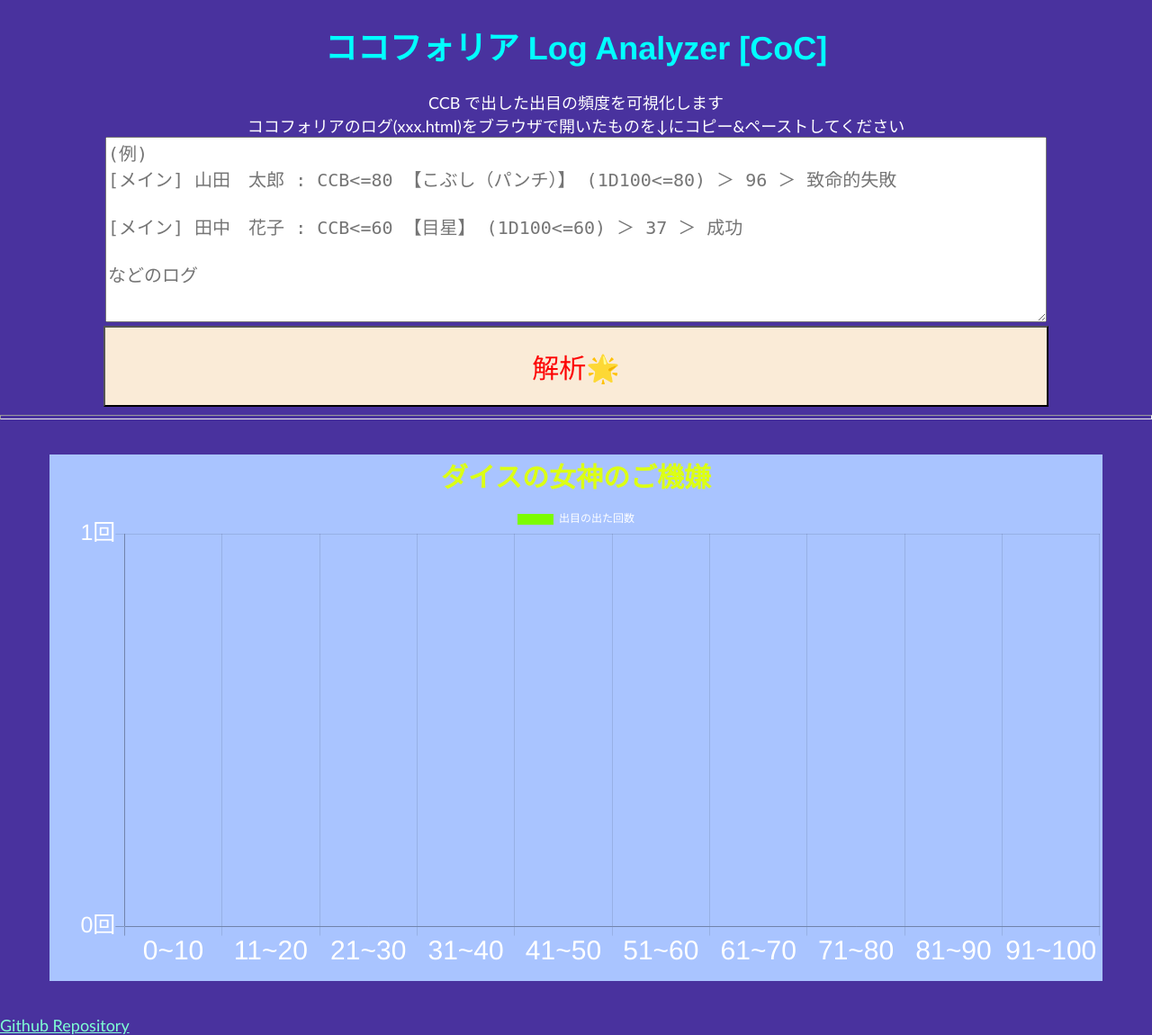
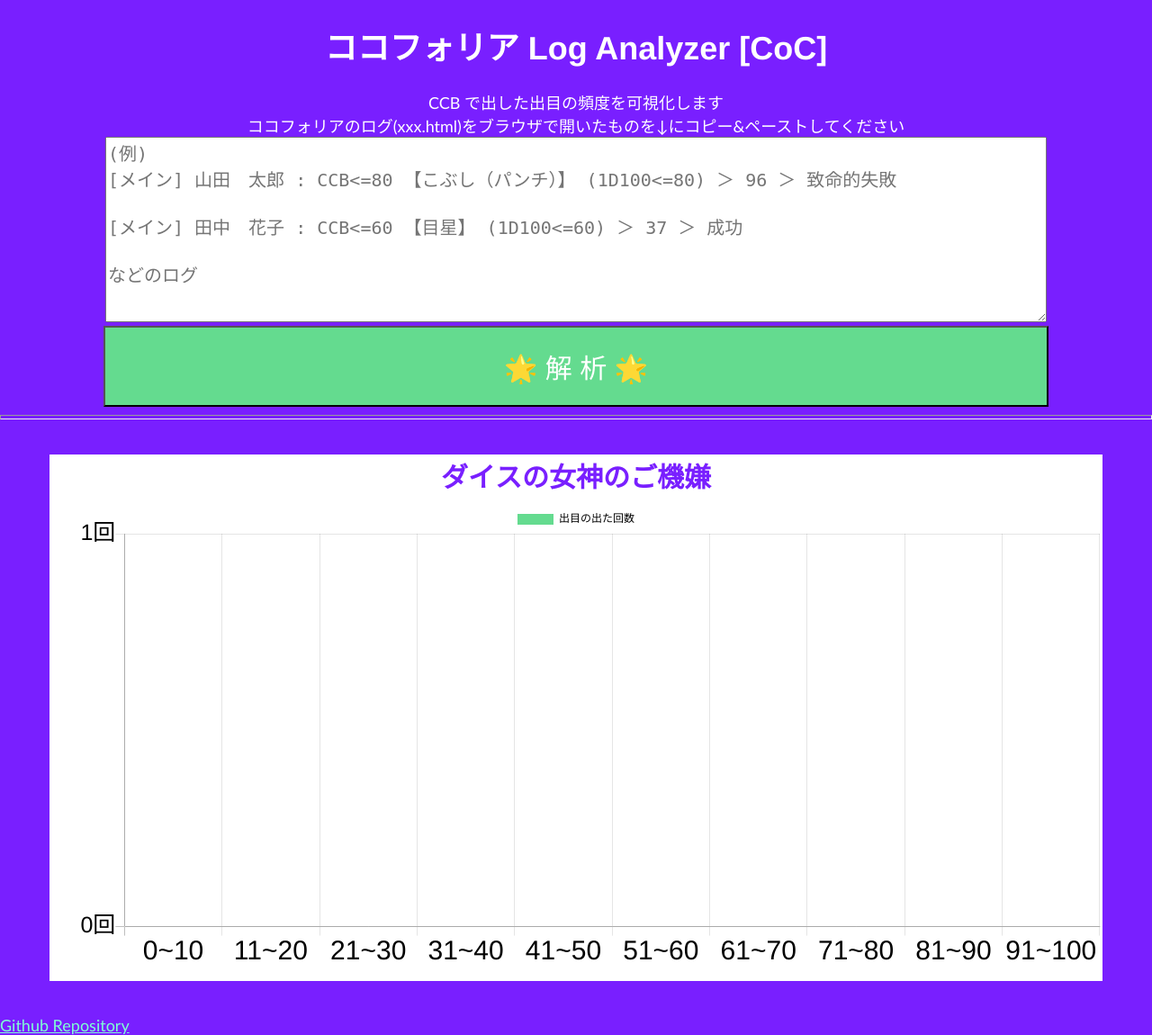
Before and after one commit to kitsystemyou/ccf-log-analyzer, a Flask app: template templates/index.html in a window 1280 px wide. Shown: the whole page at 90% size. Run offline with Flask 2, Linux system fonts and the light colour scheme; the template is opened without the code that fills it: most values are stand-ins (such as "Sample title", 1, 10 or a date in 2020); some libraries are stand-ins or nearby versions.

Commit message:
Update color balance

```diff
--- a/static/index.css
+++ b/static/index.css
@@ -3,18 +3,18 @@
         color: white;
         font-family: 'Yu Gothic', 'Gill Sans', 'Gill Sans MT', 'Trebuchet MS', sans-serif;
         font-size: 18px;
-        background-color: rgb(73, 50, 158);
+        background-color: #791FFF;
     }
 
     h1 {
-        color: cyan;
+        color: #ffffff;
         font-family: 'Franklin Gothic Medium', 'Arial Narrow', Arial, sans-serif;
     }
 
     input {
-        color: rgb(253, 2, 2);
+        color: #FFFFFF;
         font-size: 30px;
-        background-color: antiquewhite;
+        background-color: #64DB8F;
     }
 
     textarea {
@@ -23,7 +23,7 @@
     }
 
     .graph {
-        background-color: rgb(169, 196, 255);
+        background-color: rgb(255, 255, 255);
         margin: 3%;
         width: 65em;
     }
--- a/templates/index.html
+++ b/templates/index.html
@@ -16,7 +16,7 @@
         <form action="/index" method="POST">
             <textarea name="input_data" placeholder="(例)&#13;[メイン] 山田　太郎 : CCB<=80 【こぶし（パンチ）】 (1D100<=80) ＞ 96 ＞ 致命的失敗&#13;&#13;[メイン] 田中　花子 : CCB<=60 【目星】 (1D100<=60) ＞ 37 ＞ 成功 &#13;&#13;などのログ"
              style="width:52em; height:10em"></textarea><br>
-            <input type="submit" value="解析🌟" style="width:35em; height:3em;">
+            <input type="submit" value="🌟 解 析 🌟" style="width:35em; height:3em;">
         </form>
 
         <hr size="5">
@@ -26,7 +26,7 @@
         <a href="https://github.com/kitsystemyou/ccf-log-analyzer" target="_blank">Github Repository</a>
         <script>
             var ctx = document.getElementById("myBarChart");
-            Chart.defaults.global.defaultFontColor = 'white';
+            Chart.defaults.global.defaultFontColor = 'black';
             var list_data = {{ data }}
             var bin_max = Math.max(...list_data)
             var myBarChart = new Chart(ctx, {
@@ -36,7 +36,7 @@
                     datasets: [{
                         label: '出目の出た回数',
                         data: list_data,
-                        backgroundColor: "lawngreen",
+                        backgroundColor: "#64DB8F",
                         fontSize: '30',
                     }, ]
                 },
@@ -44,7 +44,7 @@
                     title: {
                         display: true,
                         text: 'ダイスの女神のご機嫌',
-                        fontColor: 'rgb(220, 255, 20)',
+                        fontColor: '#791FFF',
                         fontSize: 30,
                     },
                     scales: {
@@ -71,7 +71,7 @@
                     },
                     legend: {
                       labels: {
-                      fontColor: 'white',
+                      fontColor: 'black',
                       }
                     }
                 }
```
